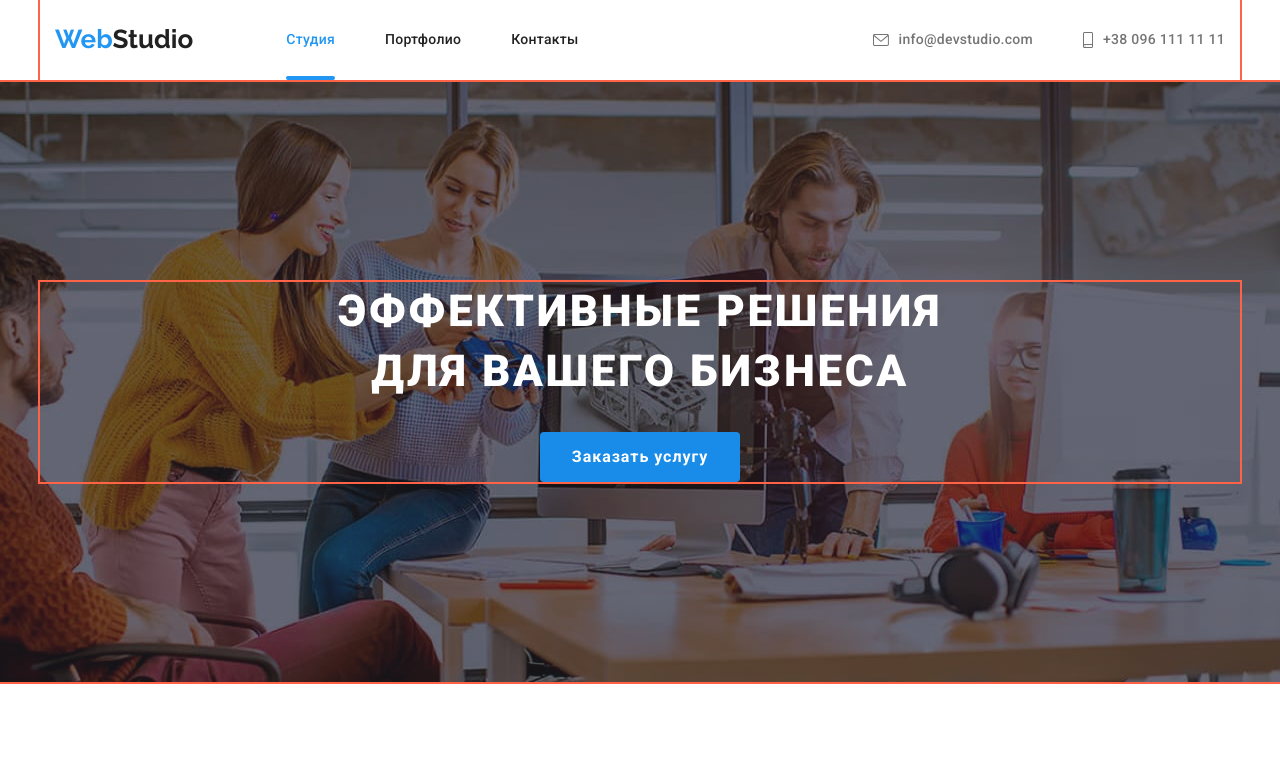
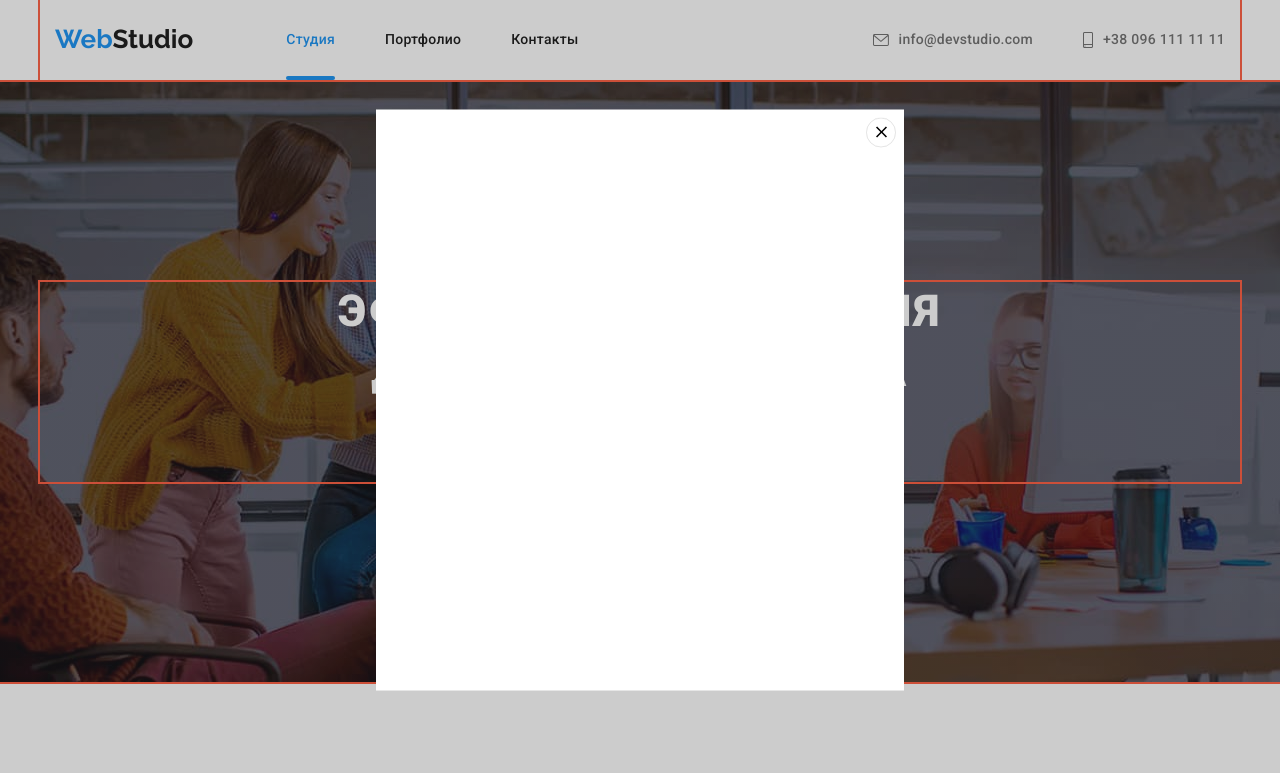
Before and after one commit to lubamos/goit-markup-hw-05, a plain HTML site: page index.html in a window 1280 px wide. Both pictures are taken after a click on the button "Заказать услугу". Shown: the top 773 px of the page. Drawn offline with nearby package versions, Linux system fonts and the light colour scheme.

Commit message:
оформляет кнопку модульного окна
задаёт анимацию

```diff
--- a/css/styles.css
+++ b/css/styles.css
@@ -18,6 +18,7 @@
   --current-page-after: rgba(33, 150, 243, 1);
   --portfolio-lable: rgba(47, 48, 58, 0.8);
   --section-portfolio-overlay: rgba(33, 150, 243, 0.9);
+  --backdrope-color: rgba(0, 0, 0, 0.2);
 }
 body {
   background-color: var(--body-background-color);
@@ -59,6 +60,8 @@ p {
   font-family: raleway, sans-serif;
   font-size: 26px;
   line-height: 1.19;
+
+  transition: color 250ms cubic-bezier(0.4, 0, 0.2, 1);
 }
 .logo-header .web {
   color: var(--hover-color);
@@ -104,6 +107,8 @@ p {
   font-size: 14px;
   line-height: 1.14;
   letter-spacing: 0.02em;
+
+  transition: color 250ms cubic-bezier(0.4, 0, 0.2, 1);
 }
 
 .header-link:hover,
@@ -214,6 +219,8 @@ hr.line {
   font-weight: 700;
   font-size: 16px;
   line-height: 1.87;
+
+  transition: background-color 250ms cubic-bezier(0.4, 0, 0.2, 1);
 }
 .hero-btn:hover,
 .hero-btn:focus {
@@ -455,6 +462,7 @@ h2 {
 a:focus {
   outline: none;
 }
+
 /* footer */
 
 .footer {
@@ -553,6 +561,46 @@ a:focus {
 .footer-link-soc:hover,
 .footer-link-soc:focus {
   background-color: var(--hover-color);
+}
+
+.backdrop {
+  position: fixed;
+  top: 0;
+  left: 0;
+  width: 100%;
+  height: 100%;
+  background-color: var(--backdrope-color);
+}
+.backdrop.is-hidden {
+  opacity: 0;
+  pointer-events: none;
+}
+.modal {
+  display: flex;
+  position: absolute;
+  top: 50%;
+  left: 50%;
+  transform: translate(-50%, -50%);
+
+  min-height: 581px;
+  min-width: 528px;
+  padding-top: 8px;
+  padding-right: 8px;
+  padding-bottom: 543px;
+  padding-left: 490px;
+
+  background-color: var(--body-background-color);
+}
+.m-button {
+  padding: 0;
+  margin: 0;
+  border-radius: 50%;
+  border: none;
+}
+.img-modal {
+  display: block;
+  max-width: 100%;
+  height: auto;
 }
 /* Portfolio */
 .section-portfolio {
--- a/index.html
+++ b/index.html
@@ -71,7 +71,9 @@
               <h1 class="hero-title">Эффективные решения для вашего бизнеса</h1>
             </div>
 
-            <button type="button" class="hero-btn">Заказать услугу</button>
+            <button type="button" class="hero-btn" data-modal-open>
+              Заказать услугу
+            </button>
           </div>
         </section>
       </div>
@@ -480,5 +482,14 @@
         </div>
       </div>
     </footer>
+
+    <div class="backdrop is-hidden" data-modal>
+      <div class="modal">
+        <button class="m-button" data-modal-close>
+          <img class="img-modal" src="./images/close (1).svg" alt="close" />
+        </button>
+      </div>
+    </div>
+    <script src="./js/modal.js"></script>
   </body>
 </html>
--- /dev/null
+++ b/js/modal.js
@@ -0,0 +1,14 @@
+(() => {
+  const refs = {
+    openModalBtn: document.querySelector("[data-modal-open]"),
+    closeModalBtn: document.querySelector("[data-modal-close]"),
+    modal: document.querySelector("[data-modal]"),
+  };
+
+  refs.openModalBtn.addEventListener("click", toggleModal);
+  refs.closeModalBtn.addEventListener("click", toggleModal);
+
+  function toggleModal() {
+    refs.modal.classList.toggle("is-hidden");
+  }
+})();
```
Also changed, not shown: images/close (1).svg (added), images/close.png (added), images/close@2x.png (added).
